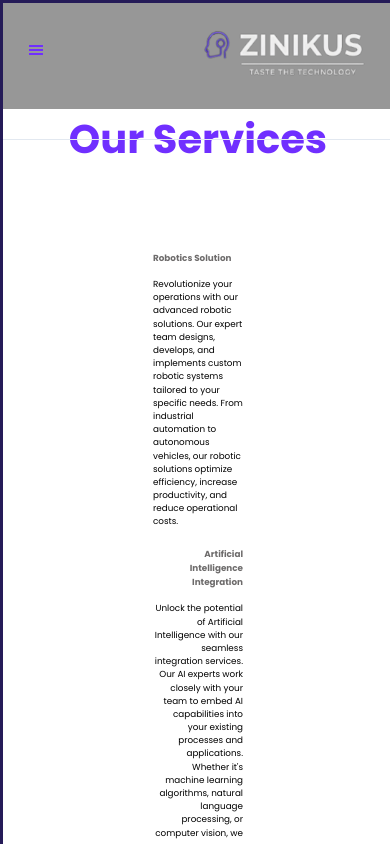
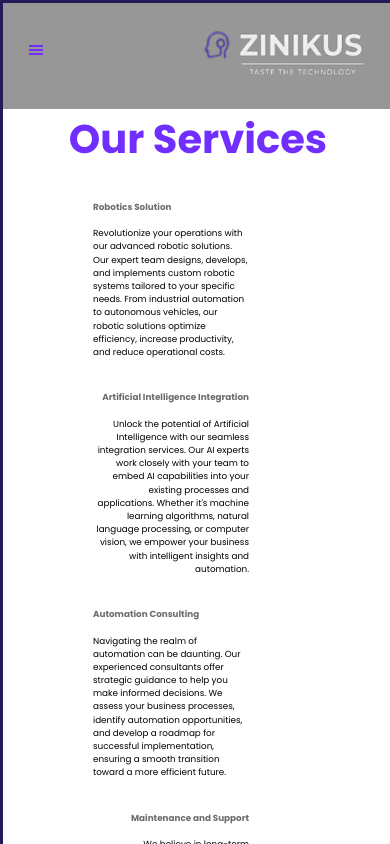
Before and after one commit to UjjwalPasahan/ZINIKUSWEB, a React (Create React App) app in the folder client/: page /services in a window 390 px wide. Shown: the top 844 px of the page. Built offline with nearby package versions, Linux system fonts and the light colour scheme; a web font is replaced by a local one.

Commit message:
media que

```diff
--- a/client/src/components/Home.jsx
+++ b/client/src/components/Home.jsx
@@ -51,7 +51,8 @@ const Home = () => {
                 <Button
                   className="feedbackButton"
                   colorScheme="grey"
-                  borderRadius="2xl"
+                  // borderRadius="2xl"
+                  paddingInline={'1.5'}
                   variant="outline"
                   // h="12"
                   // w="36"
--- a/client/src/styles/home.css
+++ b/client/src/styles/home.css
@@ -9,6 +9,7 @@
 
 html {
   overflow-x: hidden;
+  object-fit: cover;
 }
 
 .feedbackButton {
@@ -181,6 +182,9 @@ html {
 }
 
 @media (max-width: 1050px) {
+  html{
+    overflow-x: hidden;
+  }
   .hometext h2 {
     font-size: 3rem;
     line-height: 4rem;
@@ -194,9 +198,20 @@ html {
     height: 3vh;
     width: 15vw;
   }
+  .glassyEffect {
+    height: 19.522361359570661vh;
+
+  }
+}
+
+@media (max-width: 900px) {
 }
 
 @media (max-width: 700px) {
+
+  html{
+    overflow-x: hidden;
+  }
   .hometext {
     margin-left: -40%;
   }
@@ -212,11 +227,17 @@ html {
 
   .feedbackButton {
     height: 4vh;
+    padding: 1% 3%;
     width: 20vw;
   }
+
+
 }
 
 @media (max-width: 480px) {
+  html{
+    overflow-x: hidden;
+  }
   div.gradC1:nth-child(13) {
     z-index: -100;
   }
@@ -224,6 +245,7 @@ html {
   div.gradE1:nth-child(14) {
     z-index: -100;
   }
+
 }
 
 @media (max-width: 400px) {
@@ -232,7 +254,11 @@ html {
     margin: 3px;
     overflow-x: hidden;
   }
+  .feedbackButton{
+    border: none;
 
+    padding: 1% 3%;
+  }
   .wrapp {
     min-width: 50vw;
     overflow-x: hidden;
@@ -261,6 +287,7 @@ html {
     display: none;
   }
 }
+
 
 /* @import url('https://fonts.googleapis.com/css2?family=Merriweather+Sans&display=swap');
 @import url('https://fonts.googleapis.com/css2?family=Inter&display=swap');
--- a/client/src/styles/services.css
+++ b/client/src/styles/services.css
@@ -303,9 +303,17 @@
 @media (max-width: 500px) {
   .elementPara {
     font-size: 0.55rem;
+    width: 100%;
+
+  }
+
+  hr{
+    display: none;
   }
   .serviceContainer {
     padding: 0px;
+    width: 40vw;
+    margin:0 90px;
   }
   .ContactspaceMaker {
     height: 65rem;
```
